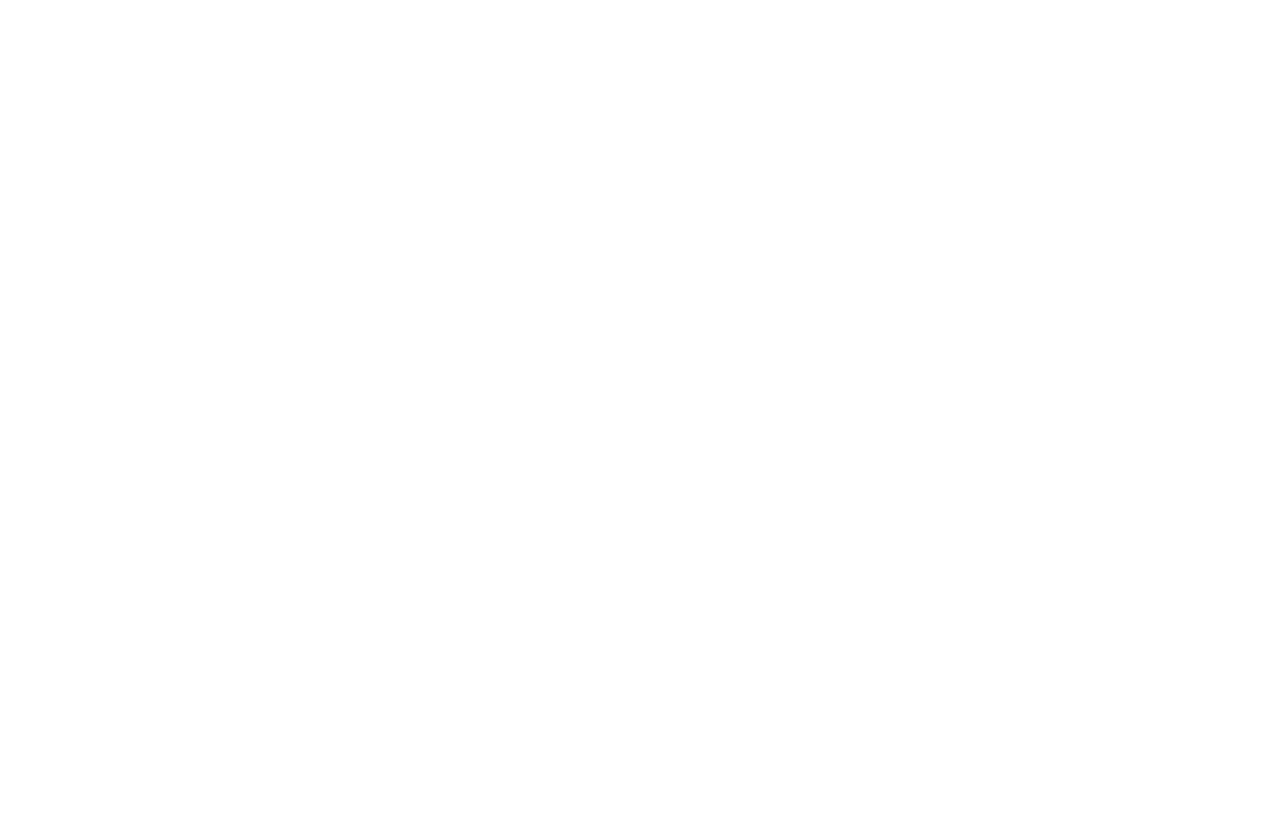
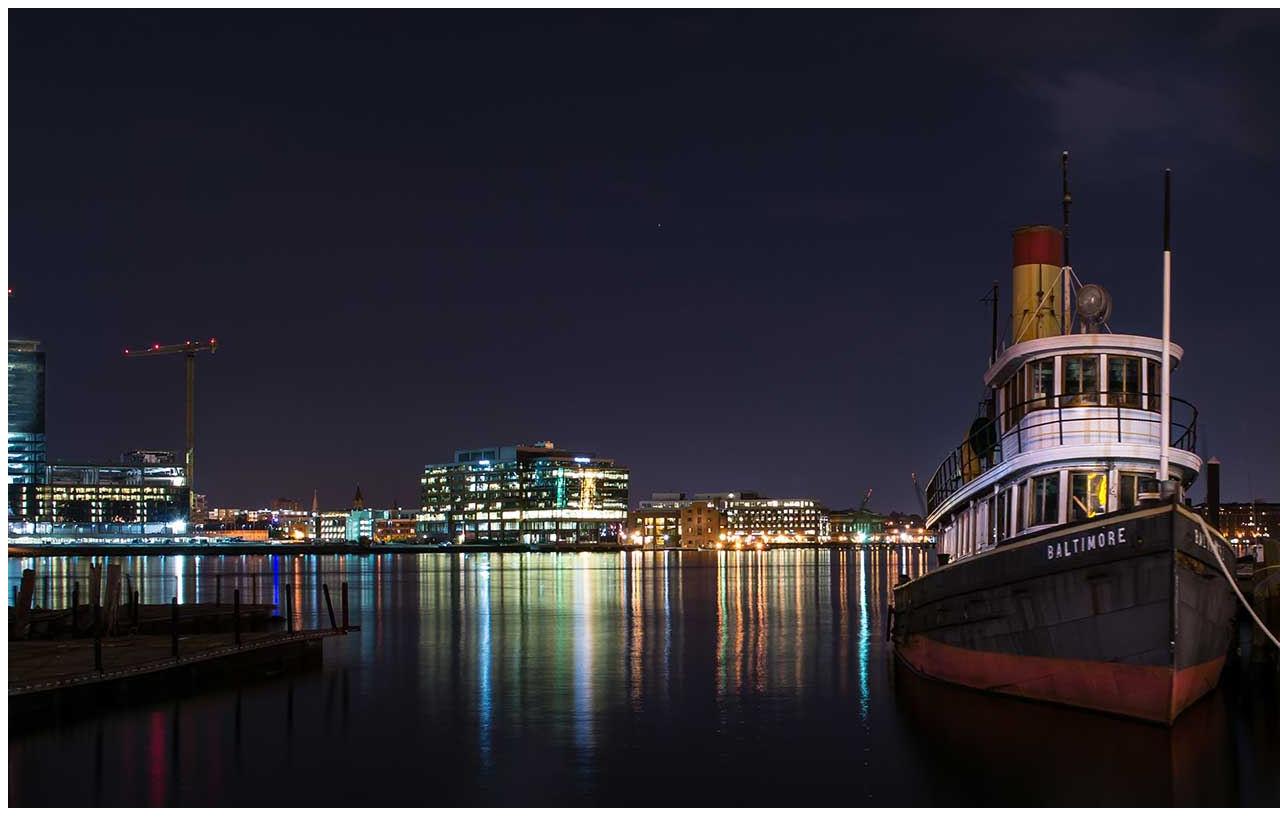
Before and after one commit to asasmith/bsomethingmore, a plain HTML site: page index.html in a window 1280 px wide. Drawn offline with Linux system fonts and the light colour scheme.

Commit message:
add hero image on landing page

```diff
--- a/index.html
+++ b/index.html
@@ -9,6 +9,13 @@
 </head>
 
 <body>
-
+  <header>
+    <nav></nav>
+  </header>
+  <div>
+    <div>
+      <img src="assets/img/balt.jpg" alt="">
+    </div>
+  </div>
 </body>
 </html>
```
Also changed, not shown: assets/img/balt.jpg (added).
